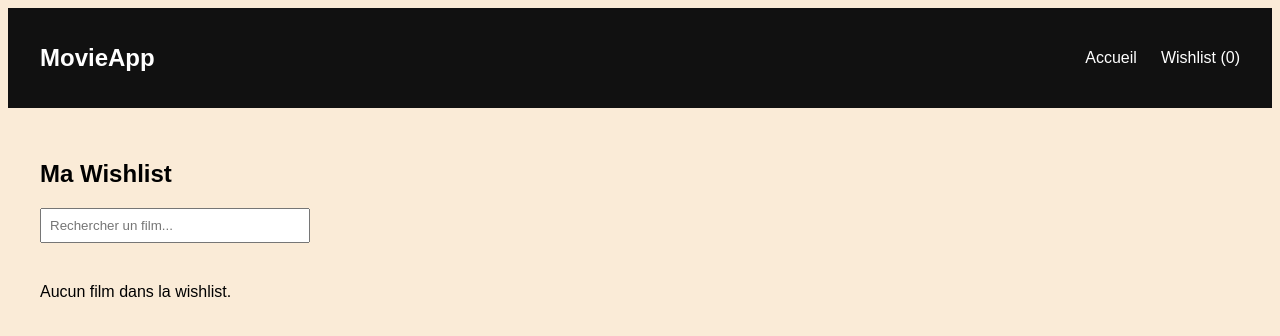
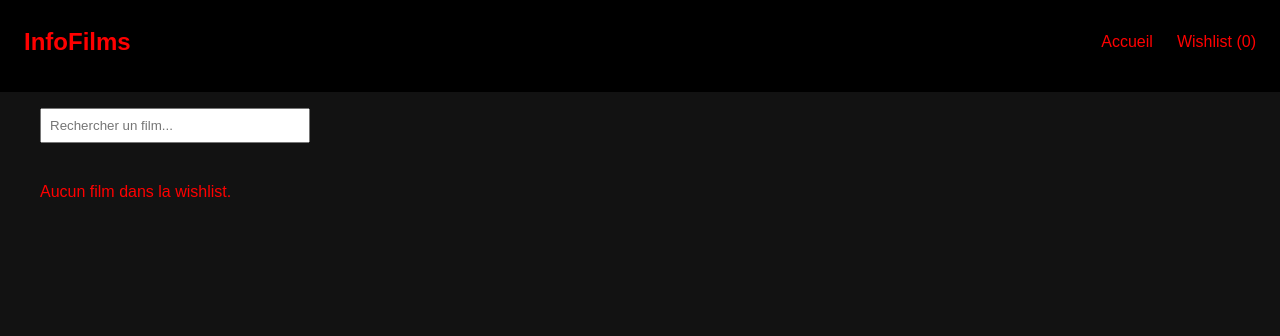
Before and after one commit to Lecylla/TP_Films, a React (Vite) app: page /wishlist in a window 1280 px wide. Shown: the top 336 px of the page. Built offline with nearby package versions, Linux system fonts and the light colour scheme.

Commit message:
amélioration design + barre de recherche

```diff
--- a/src/components/Navbar.jsx
+++ b/src/components/Navbar.jsx
@@ -8,7 +8,7 @@ function Navbar() {
 
     return (
         <nav className={styles.navbar}>
-            <h1 className={styles.logo}>MovieApp</h1>
+            <h1 className={styles.logo}>InfoFilms</h1>
 
             <ul className={styles.links}>
                 <li>
--- a/src/pages/MovieList.jsx
+++ b/src/pages/MovieList.jsx
@@ -1,13 +1,17 @@
 import { useEffect, useState } from "react";
 import MovieCard from "../components/MovieCard";
 import styles from '../styles/MovieList.module.css'
-import { API_KEY, BASE_URL } from '../api/tmdb.js'
+import { API_KEY, BASE_URL } from '../api/constantes.js'
 
 function MovieList() {
   const [movies, setMovies] = useState([]);
   const [category, setCategory] = useState("popular");
   const [search, setSearch] = useState("");
   const [loading, setLoading] = useState(false);
+
+  const filteredMovies = movies.filter((movie) =>
+    movie.title.toUpperCase().includes(search.toUpperCase())
+  );
 
   useEffect(() => {
     fetchMovies();
@@ -25,23 +29,16 @@ function MovieList() {
     setLoading(false);
   };
 
-  const handleSearch = async (e) => {
-    e.preventDefault();
-    if (!search.trim()) return;
-
-    setLoading(true);
-
-    const url = `${BASE_URL}search/movie?api_key=${API_KEY}&query=${search}`;
-    const response = await fetch(url);
-    const data = await response.json();
-
-    setMovies(data.results);
-    setLoading(false);
-  };
-
   return (
     <div className={styles.container}>
-      <h2>Films</h2>
+      {/* Recherche */}
+      <input
+        type="text"
+        placeholder="Rechercher un film..."
+        value={search}
+        onChange={(e) => setSearch(e.target.value)}
+        className={styles.search}
+      />
 
       {/* Catégories */}
       <div className={styles.categories}>
@@ -51,23 +48,12 @@ function MovieList() {
         <button onClick={() => setCategory("upcoming")}>Upcoming</button>
       </div>
 
-      {/* Recherche */}
-      <form onSubmit={handleSearch} className={styles.search}>
-        <input
-          type="text"
-          placeholder="Rechercher un film..."
-          value={search}
-          onChange={(e) => setSearch(e.target.value)}
-        />
-        <button type="submit">Rechercher</button>
-      </form>
-
       {/* Liste */}
       {loading ? (
         <p>Chargement...</p>
       ) : (
         <div className={styles.grid}>
-          {movies.map((movie) => (
+          {filteredMovies.map((movie) => (
             <MovieCard key={movie.id} movie={movie} />
           ))}
         </div>
--- a/src/pages/Wishlist.jsx
+++ b/src/pages/Wishlist.jsx
@@ -13,8 +13,6 @@ function Wishlist() {
 
   return (
     <div className={styles.container}>
-      <h2>Ma Wishlist</h2>
-
       <input
         type="text"
         placeholder="Rechercher un film..."
--- a/src/styles/MovieCard.module.css
+++ b/src/styles/MovieCard.module.css
@@ -13,7 +13,7 @@
 
 .poster {
   width: 100%;
-  height: 300px;
+  height: auto;
   object-fit: cover;
 }
 
--- a/src/styles/MovieList.module.css
+++ b/src/styles/MovieList.module.css
@@ -14,7 +14,9 @@
 }
 
 .search {
-  margin-bottom: 2rem;
+  padding: 0.5rem;
+  margin-bottom: 1.5rem;
+  width: 250px;
 }
 
 .search input {
--- a/src/styles/Navbar.module.css
+++ b/src/styles/Navbar.module.css
@@ -3,11 +3,12 @@
   justify-content: space-between;
   align-items: center;
   padding: 1rem 2rem;
-  background-color: #111;
+  margin: -1em;
+  background-color: #000000;
 }
 
 .logo {
-  color: #fff;
+  color: red;
   font-size: 1.5rem;
 }
 
@@ -18,7 +19,7 @@
 }
 
 .links a {
-  color: #fff;
+  color: red;
   text-decoration: none;
   font-weight: 500;
 }
--- a/src/styles/Wishlist.module.css
+++ b/src/styles/Wishlist.module.css
@@ -8,9 +8,13 @@
   width: 250px;
 }
 
+p {
+    color: red;
+}
+
 .grid {
   display: grid;
-  grid-template-columns: repeat(auto-fill, minmax(220px, 1fr));
+  grid-template-columns: repeat(auto-fill, minmax(200px, 1fr));
   gap: 1.5rem;
 }
 
--- a/src/styles/index.css
+++ b/src/styles/index.css
@@ -1,4 +1,4 @@
 body {
-  background-color: antiquewhite;
+  background-color: #121212;
   font-family: Arial, Helvetica, sans-serif;
 }
```
